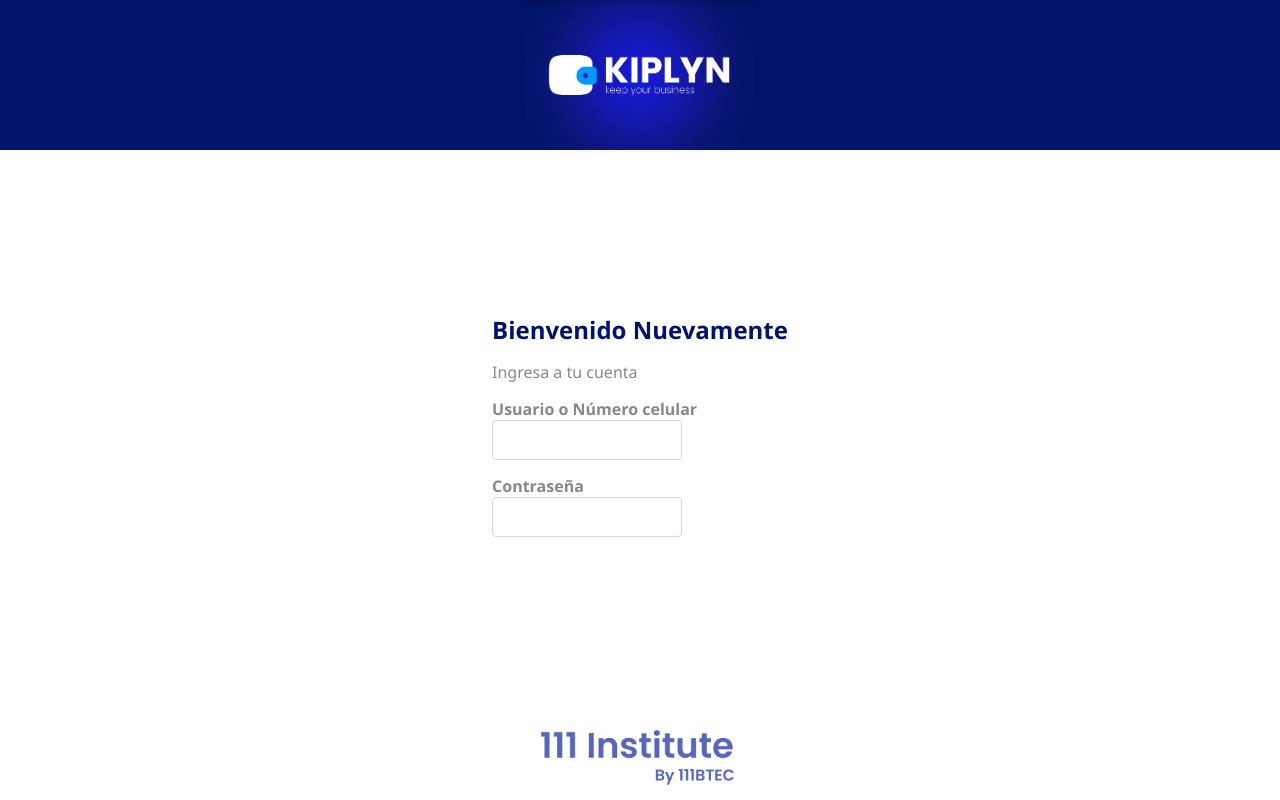
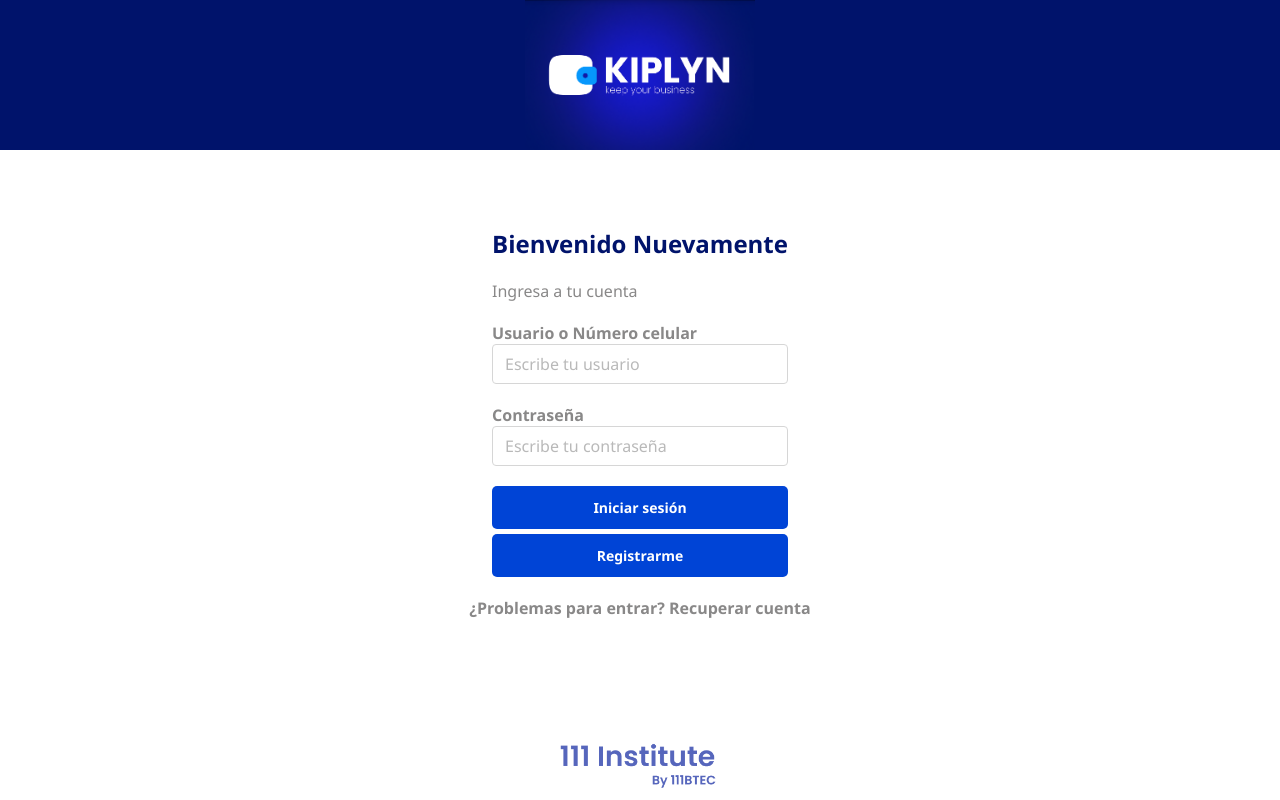
Before and after one commit to luisaG18/kiplyn, an Angular app: page / in a window 1280 px wide. Built offline with nearby package versions, Linux system fonts and the light colour scheme.

Commit message:
Edit styles form

```diff
--- a/src/app/components/inicio-sesion/inicio-sesion.component.html
+++ b/src/app/components/inicio-sesion/inicio-sesion.component.html
@@ -13,16 +13,30 @@
         <!-- Label del input usuario -->
         <label for="usuario">Usuario o Número celular</label>
         <!-- Input usuario -->
-        <input appInputFormCustom id="usuario" />
+        <input
+          appInputFormCustom
+          id="usuario"
+          placeholder="Escribe tu usuario"
+        />
       </div>
       <!-- Contendor label e input de contraseña -->
       <div class="contenedor-input">
         <!-- Label del input contraseña -->
         <label for="contrasena">Contraseña</label>
         <!-- Input contraseña -->
-        <input appInputFormCustom id="contrasena" />
+        <input
+          appInputFormCustom
+          id="contrasena"
+          placeholder="Escribe tu contraseña"
+        />
+      </div>
+      <!-- Contendor botones -->
+      <div class="contendor-botones">
+        <button appBtnprimary>Iniciar sesión</button>
+        <button appBtnprimary>Registrarme</button>
       </div>
     </form>
+    <span>¿Problemas para entrar? Recuperar cuenta</span>
   </div>
   <!-- Contendor del pie de página -->
   <app-pie-de-pagina></app-pie-de-pagina>
--- a/src/app/components/inicio-sesion/inicio-sesion.component.scss
+++ b/src/app/components/inicio-sesion/inicio-sesion.component.scss
@@ -6,14 +6,22 @@
     flex: 1;
     overflow: auto;
     display: flex;
+    margin-top: 77px;
+    flex-direction: column;
     align-items: center;
-    justify-content: center;
+    gap: 20px;
+    span {
+      font-weight: 600;
+    }
     .formulario-inicio-sesion {
       display: flex;
       flex-direction: column;
-      gap: 15px;
+      gap: 20px;
       h2 {
         color: #00136b;
+      }
+      span {
+        font-weight: 400;
       }
       .contenedor-input {
         display: flex;
@@ -21,7 +29,18 @@
         label {
           font-weight: 600;
         }
+        input {
+          width: 100% !important;
+        }
       }
+      button {
+        width: 100% !important;
+      }
+    }
+    .contendor-botones {
+      display: flex;
+      flex-direction: column;
+      gap: 5px;
     }
   }
 }
--- a/src/app/components/pie-de-pagina/pie-de-pagina.component.scss
+++ b/src/app/components/pie-de-pagina/pie-de-pagina.component.scss
@@ -1,9 +1,9 @@
 .contendor-pie-de-pagina {
   width: 100vw;
-  height: 100px;
+  height: 80px;
   background-color: #fff;
   text-align: center;
   img {
-    height: 100px;
+    height: 80px;
   }
 }
```
